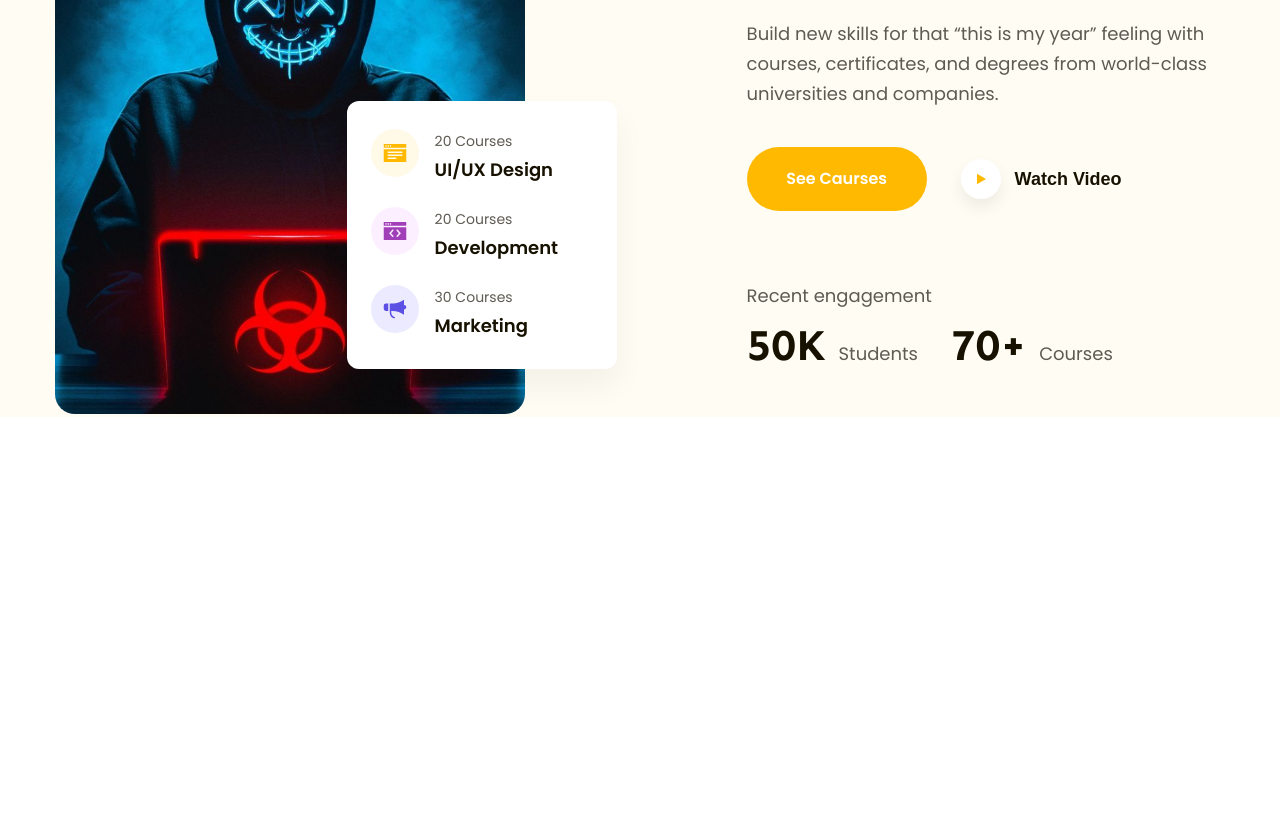
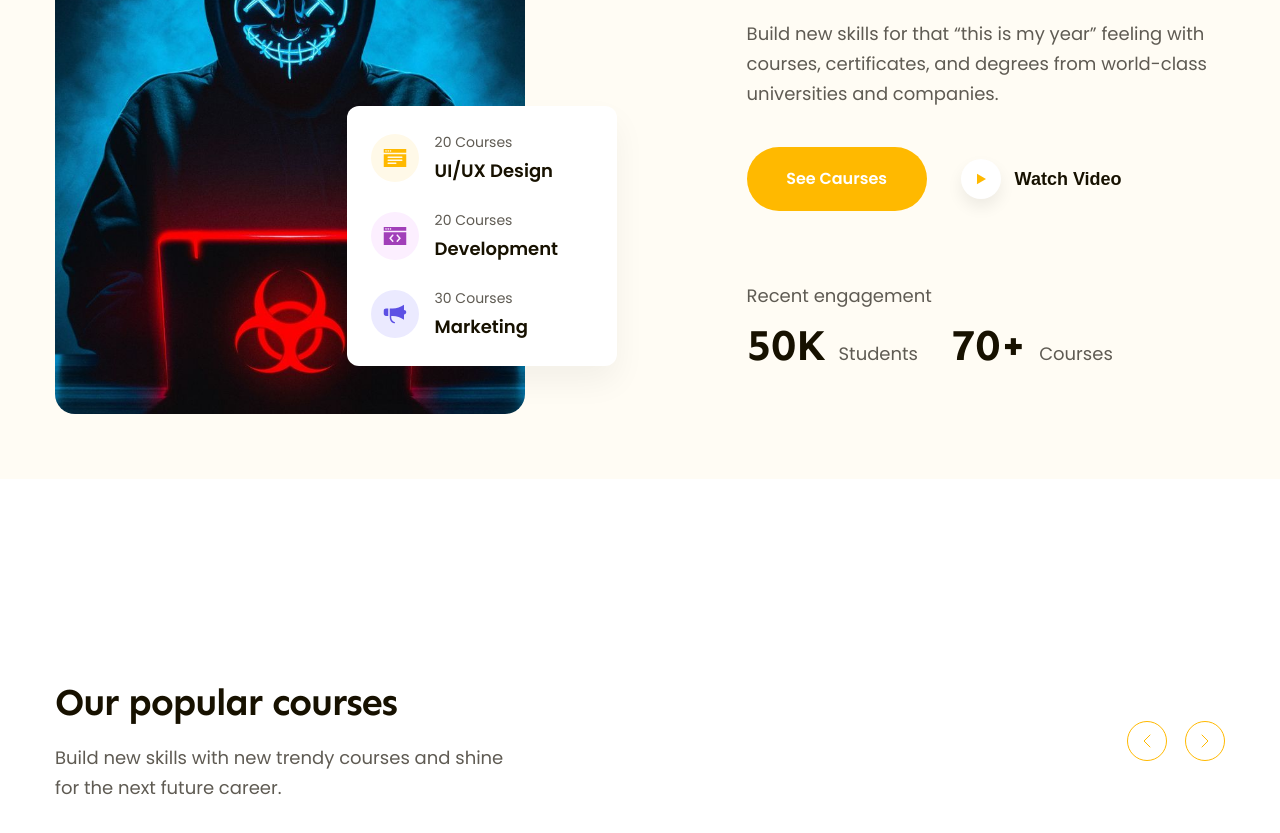
Before and after one commit to Khan1284/bios-htmlcss-02, a plain HTML site: page index.html in a window 1280 px wide. Shown: the part 421-1254 px from the top of the page. Drawn offline with Linux system fonts and the light colour scheme.

Commit message:
Làm phần Popular #1

```diff
--- a/assets/css/style.css
+++ b/assets/css/style.css
@@ -38,6 +38,29 @@ a {
 
 .btn:hover {
     opacity: 0.9;
+}
+
+.heading {
+    font-family: var(--font-heading);
+    color: #171100;
+    font-family: Sen;
+    font-weight: 700;
+    letter-spacing: -1.16px;
+}
+
+.heading.lv1 {
+    font-size: 5.8rem;
+    line-height: 1.17;
+}
+
+.heading.lv2 {
+    font-size: 3.8rem;
+    line-height: 1.26;
+}
+
+.desc {
+    color: #5f5b53;
+    font-size: 1.8rem;
 }
 
 .main-content {
@@ -107,7 +130,7 @@ a {
 
 /* Hero */
 .hero {
-    padding-top: 56px;
+    padding: 56px 0 65px;
     background: #fffcf4;
 }
 
@@ -125,6 +148,7 @@ a {
     height: 685px;
     object-fit: cover;
     border-radius: 20px;
+    vertical-align: bottom;
 }
 
 .hero-summary {
@@ -132,7 +156,7 @@ a {
     right: 0;
     bottom: 48px;
     width: 270px;
-    padding: 28px 24px;
+    padding: 24px;
     border-radius: 12px;
     background: #fff;
     box-shadow: 0px 16px 32px 0px rgba(0, 0, 0, 0.05);
@@ -140,6 +164,7 @@ a {
 
 .hero-summary .item {
     display: flex;
+    align-items: center;
 }
 
 .hero-summary .item ~ .item {
@@ -188,20 +213,8 @@ a {
     padding: 64px 0 0 130px;
 }
 
-.hero .heading {
-    font-family: var(--font-heading);
-    color: #171100;
-    font-family: Sen;
-    font-size: 5.8rem;
-    font-weight: 700;
-    line-height: 1.17;
-    letter-spacing: -1.16px;
-}
-
 .hero .desc {
     padding-top: 22px;
-    color: #5f5b53;
-    font-size: 1.8rem;
     line-height: 1.67;
 }
 
@@ -260,3 +273,44 @@ a {
 .hero .stats strong:last-child {
     padding-left: 28px;
 }
+
+/* Popular */
+.popular {
+    padding: 65px 0;
+    margin-top: 135px;
+}
+
+.popular-top {
+    display: flex;
+    justify-content: space-between;
+    align-items: center;
+}
+
+.popular-top .desc {
+    margin-top: 16px;
+    width: 458px;
+    line-height: 1.67;
+}
+
+.popular-top .controls {
+    display: flex;
+    gap: 18px;
+}
+
+.popular-top .control-btn {
+    display: flex;
+    justify-content: center;
+    align-items: center;
+    width: 40px;
+    height: 40px;
+    border-radius: 50%;
+    color: var(--primary-color);
+    border: 1px solid var(--primary-color);
+    background-color: transparent;
+}
+
+.popular-top .control-btn:hover {
+    color: #fff;
+    background-color: var(--primary-color);
+    cursor: pointer;
+}
--- a/index.html
+++ b/index.html
@@ -110,7 +110,7 @@
                         </div>
                         <!-- Hero right -->
                         <div class="content-block">
-                            <h1 class="heading">
+                            <h1 class="heading lv1">
                                 Learn without limits and spread knowledge.
                             </h1>
                             <p class="desc">
@@ -141,6 +141,56 @@
                     </div>
                 </div>
             </div>
+
+            <!-- Popular -->
+            <div class="popular">
+                <div class="main-content">
+                    <div class="popular-top">
+                        <div class="info">
+                            <h2 class="heading lv2">Our popular courses</h2>
+                            <p class="desc">
+                                Build new skills with new trendy courses and
+                                shine for the next future career.
+                            </p>
+                        </div>
+
+                        <div class="controls">
+                            <button class="control-btn">
+                                <svg
+                                    width="8"
+                                    height="14"
+                                    viewBox="0 0 8 14"
+                                    fill="none"
+                                    xmlns="http://www.w3.org/2000/svg"
+                                >
+                                    <path
+                                        d="M7 1L1 7L7 13"
+                                        stroke="currentcolor"
+                                        stroke-linecap="round"
+                                        stroke-linejoin="round"
+                                    />
+                                </svg>
+                            </button>
+                            <button class="control-btn">
+                                <svg
+                                    width="8"
+                                    height="14"
+                                    viewBox="0 0 8 14"
+                                    fill="none"
+                                    xmlns="http://www.w3.org/2000/svg"
+                                >
+                                    <path
+                                        d="M1 1L7 7L1 13"
+                                        stroke="currentcolor"
+                                        stroke-linecap="round"
+                                        stroke-linejoin="round"
+                                    />
+                                </svg>
+                            </button>
+                        </div>
+                    </div>
+                </div>
+            </div>
         </main>
     </body>
 </html>
```
Also changed, not shown: assets/icons/chevron-left.svg (added), assets/icons/chevron-right.svg (added), 2 other files.
